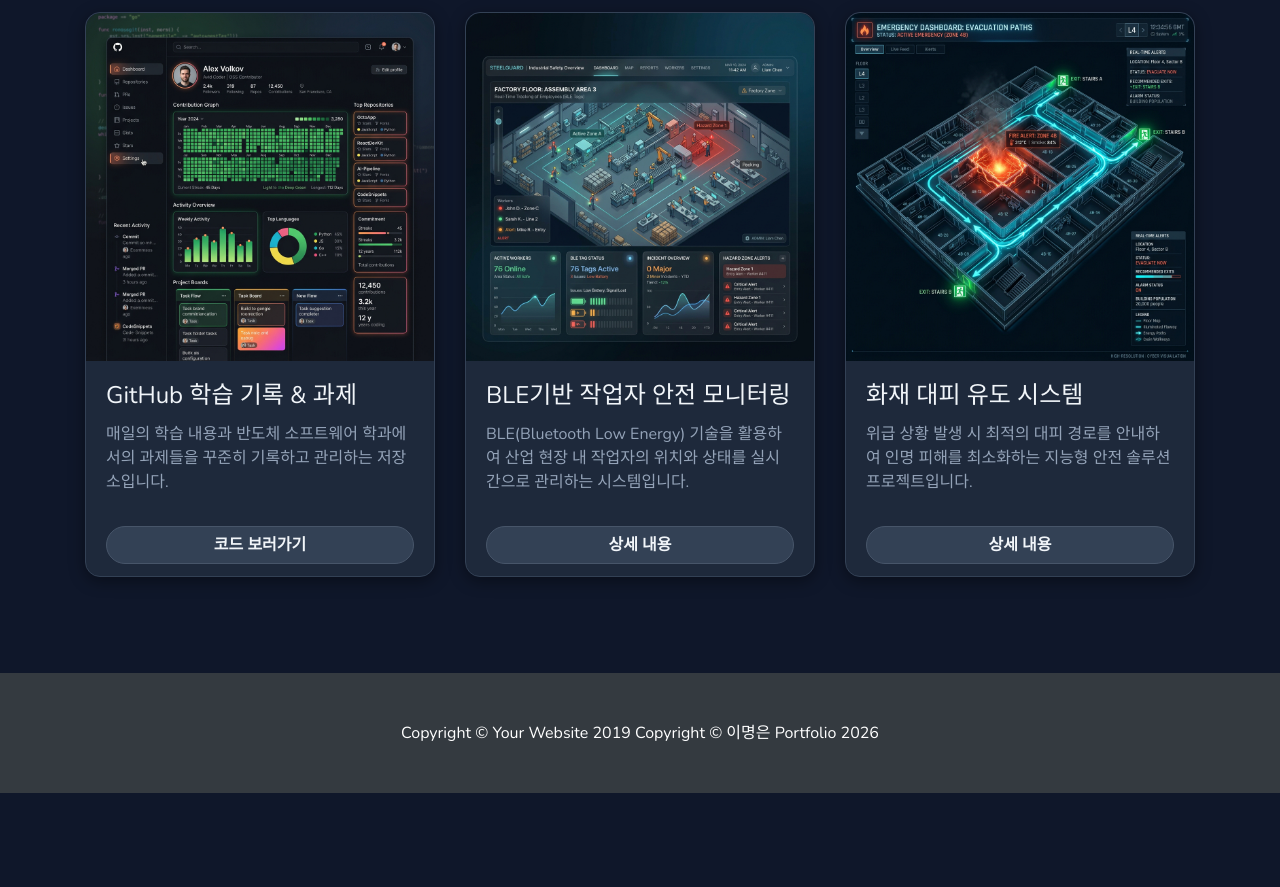
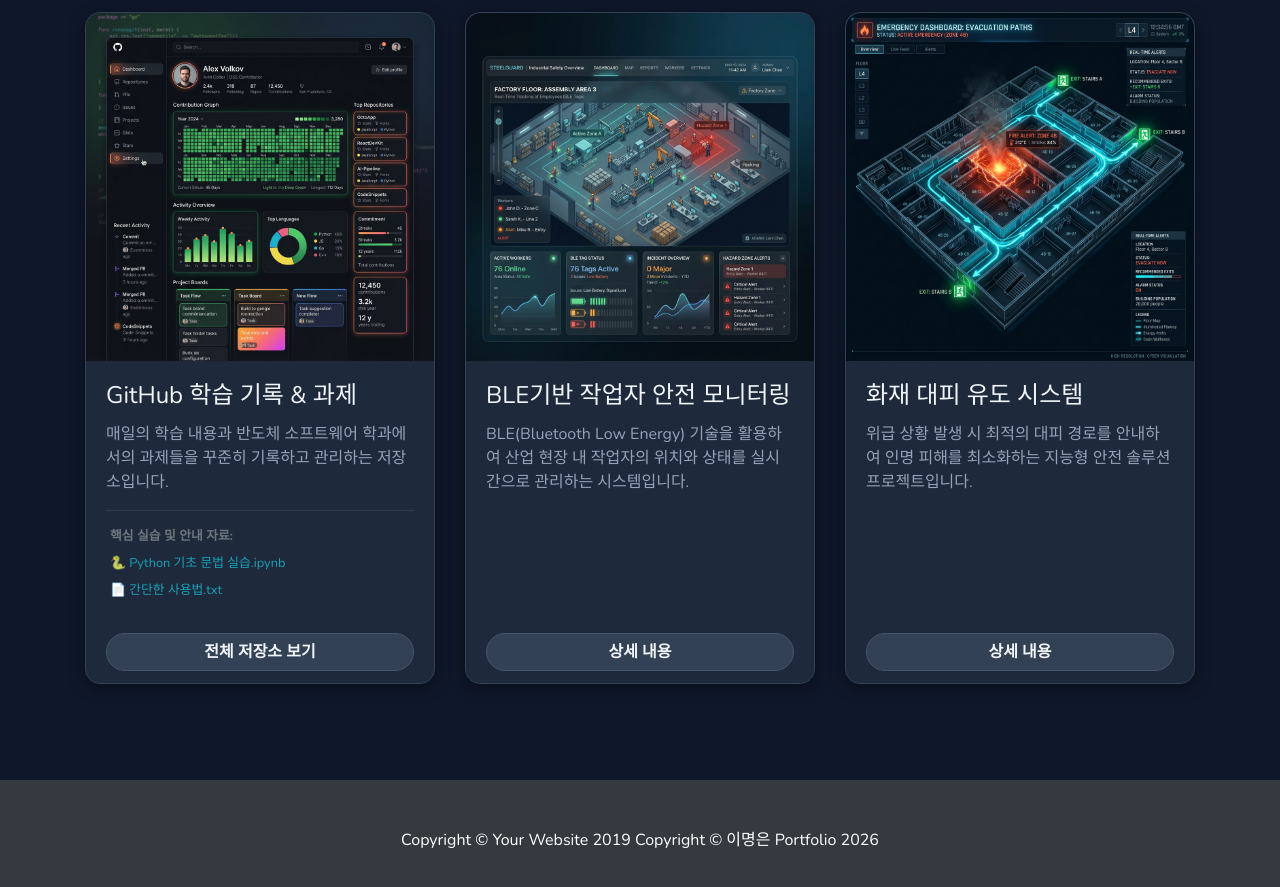
Before and after one commit to lee-myeong-eun/lee-myeong-eun.github.io, a Jekyll site: the page built from index.html, in a window 1280 px wide and 900 px high, scrolled down 790 px. Shown: the top 887 px of the window. Built offline with Jekyll 4.4.1, drawn with Linux system fonts in a browser that asks for light colours; before the commit the page ends 1583 px from its top, so only the background shows below that.

Commit message:
Add core learning file links (Python Jupyter Notebook & Usage Guide) inside the GitHub card in index.html

```diff
--- a/index.html
+++ b/index.html
@@ -37,12 +37,29 @@ layout: default
       </div>
       <div class="card-body">
         <h4 class="card-title">GitHub 학습 기록 & 과제</h4>
-        <p class="card-text">
+        <p class="card-text mb-0">
           매일의 학습 내용과 반도체 소프트웨어 학과에서의 과제들을 꾸준히 기록하고 관리하는 저장소입니다.
         </p>
+
+        <!-- 실습 파일 퀵 링크 -->
+        <div class="mt-3 pt-3" style="border-top: 1px solid rgba(255, 255, 255, 0.08);">
+          <span class="d-block small text-muted mb-2 font-weight-bold"><i class="fa fa-file-code-o mr-1 text-info"></i>핵심 실습 및 안내 자료:</span>
+          <ul class="list-unstyled small mb-0 pl-1">
+            <li class="mb-2">
+              <a href="https://github.com/lee-myeong-eun/-_AI-/blob/main/Python%20%EA%B8%B0%EC%B4%88%20%EB%AC%B8%EB%B2%95%EA%B3%BC%20%EC%9E%90%EB%A3%8C%ED%98%95%20%EC%8B%A4%EC%8A%B5%20%ED%8F%AC%ED%8A%B8%ED%8F%B4%EB%A6%AC%EC%98%A4.ipynb" target="_blank" class="text-info text-hover-glow d-block text-truncate" title="Python 기초 문법과 자료형 실습 포트폴리오.ipynb">
+                🐍 Python 기초 문법 실습.ipynb
+              </a>
+            </li>
+            <li>
+              <a href="https://github.com/lee-myeong-eun/-_AI-/blob/main/%EA%B0%84%EB%8B%A8%ED%95%9C%20%EC%82%AC%EC%9A%A9%EB%B2%95.txt" target="_blank" class="text-info text-hover-glow d-block text-truncate" title="간단한 사용법.txt">
+                📄 간단한 사용법.txt
+              </a>
+            </li>
+          </ul>
+        </div>
       </div>
       <div class="card-footer bg-transparent border-0">
-        <a href="https://github.com/lee-myeong-eun" class="btn btn-primary btn-block">코드 보러가기</a>
+        <a href="https://github.com/lee-myeong-eun/-_AI-" target="_blank" class="btn btn-primary btn-block">전체 저장소 보기</a>
       </div>
     </div>
   </div>
```
